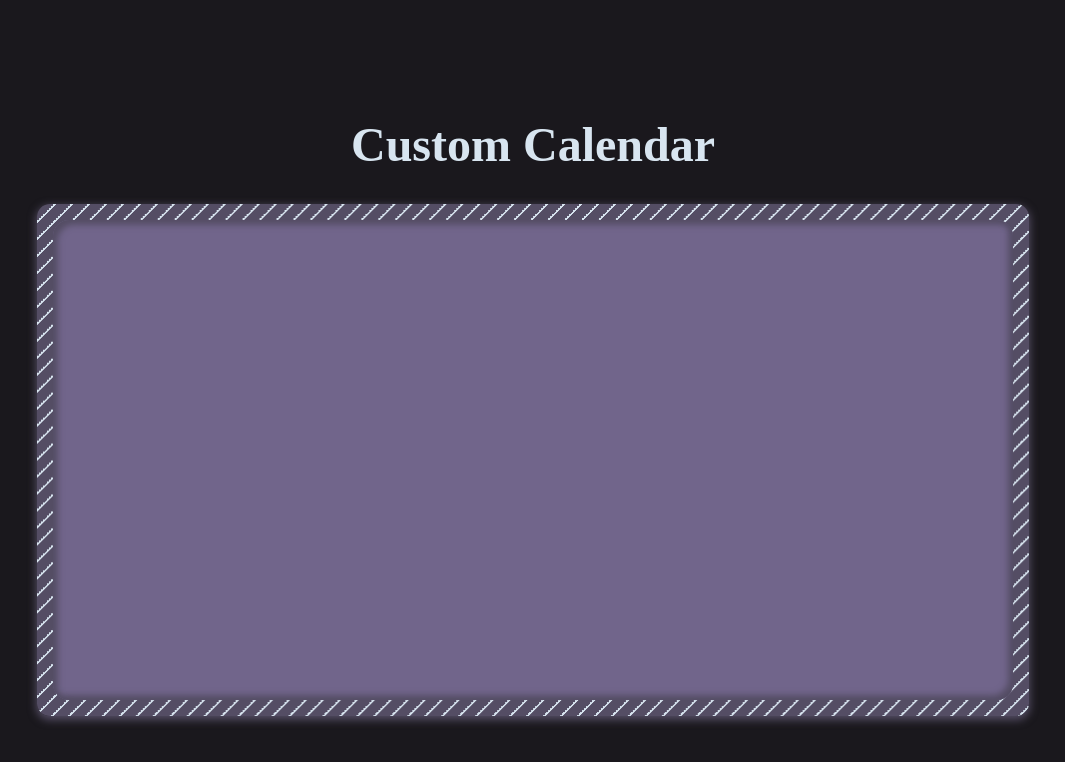
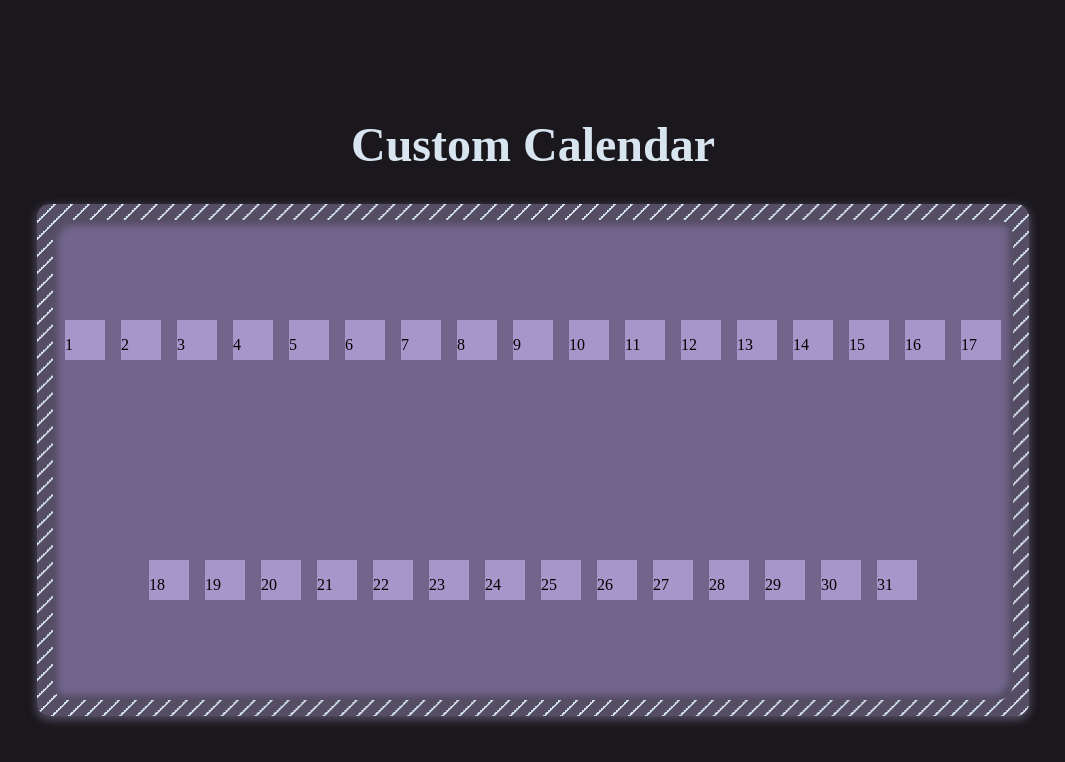
Before and after one commit to RickyJohansson/custom-calendar, a React (Vite) app: page / in a window 1280 px wide. Shown: the top 762 px of the page, without its empty margins (107-1172 px from the left). Built offline with nearby package versions, Linux system fonts and the light colour scheme.

Commit message:
dates monthly added

```diff
--- a/src/App.tsx
+++ b/src/App.tsx
@@ -1,11 +1,12 @@
 import './App.css'
-import Calendar from './components/Calendar';
+import Calendar from './components/Calendar/Calendar';
 
 function App() {
 
   return (
 
     <div className="app">
+
       <h1> Custom Calendar </h1>
       <Calendar />
 
--- a/src/components/Calendar.tsx
+++ /dev/null
@@ -1,20 +0,0 @@
-import './calendar.css';
-
-const Calendar = () => {
-
-    return(
-
-        <div className="calendar_border">
-
-            <div className="calendar_container">
-
-
-
-            </div>
-
-        </div>
-
-    )
-}
-
-export default Calendar;
--- /dev/null
+++ b/src/components/Calendar/Calendar.tsx
@@ -0,0 +1,47 @@
+import './calendar.css';
+import CalendarDate from '../CalendarDate/CalendarDate';
+import { useEffect, useState } from 'react';
+
+const Calendar = () => {
+
+    const date = new Date();
+    const currentYear = date.getFullYear();
+    const currentMonth = date.getMonth();
+    const daysThisMonth = new Date(currentYear, currentMonth + 1, 0).getDate();
+
+    const [ dayArray, setDayArray ] = useState<number[]>([]);
+
+    useEffect(() => {
+
+        const daysArray: number[] = [];
+
+        for(let i = 0; i < daysThisMonth; i++ ) {
+            daysArray.push(i+1);
+        }
+
+        setDayArray(daysArray);
+
+    }, []);
+
+    return(
+
+        <div className="calendar_border">
+
+            <div className="calendar_container">
+
+                {
+
+                    dayArray.map((day) => {
+                        return < CalendarDate day={day}/>
+                    })
+
+                }
+
+            </div>
+
+        </div>
+
+    )
+}
+
+export default Calendar;
--- a/src/components/calendar.css
+++ b/src/components/Calendar/calendar.css
@@ -12,6 +12,10 @@
 
 .calendar_container {
 
+    display: flex;
+    justify-content: center;
+    align-items: center;
+    flex-wrap: wrap;
     width: 60rem;
     height: 30rem;
     background-color: #71658b;
--- /dev/null
+++ b/src/components/CalendarDate/CalendarDate.css
@@ -0,0 +1,6 @@
+.calendar_date--container {
+    width: 40px;
+    height: 40px;
+    background-color: #a696c9;
+    margin: .5rem;
+}
--- /dev/null
+++ b/src/components/CalendarDate/CalendarDate.tsx
@@ -0,0 +1,22 @@
+import './CalendarDate.css';
+
+type Props = {
+    day: number;
+}
+
+const CalendarDate = ({ day }: Props) => {
+
+
+    return(
+
+        <div className="calendar_date--container">
+
+            <p>{ day }</p>
+
+        </div>
+
+    )
+
+}
+
+export default CalendarDate;
```
